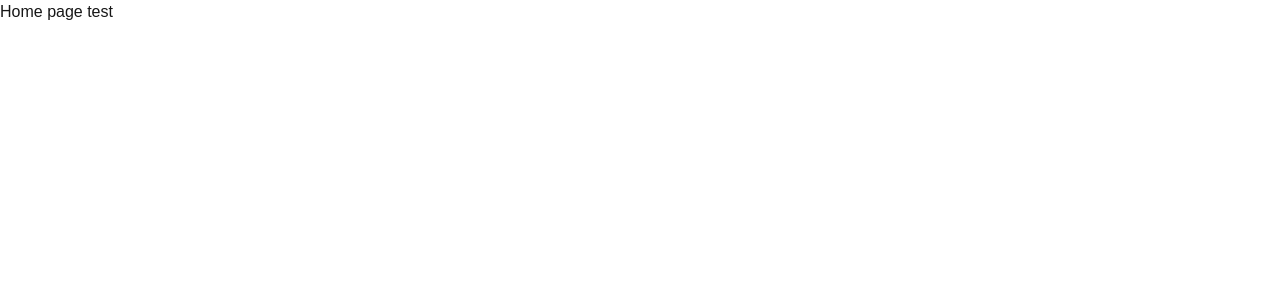
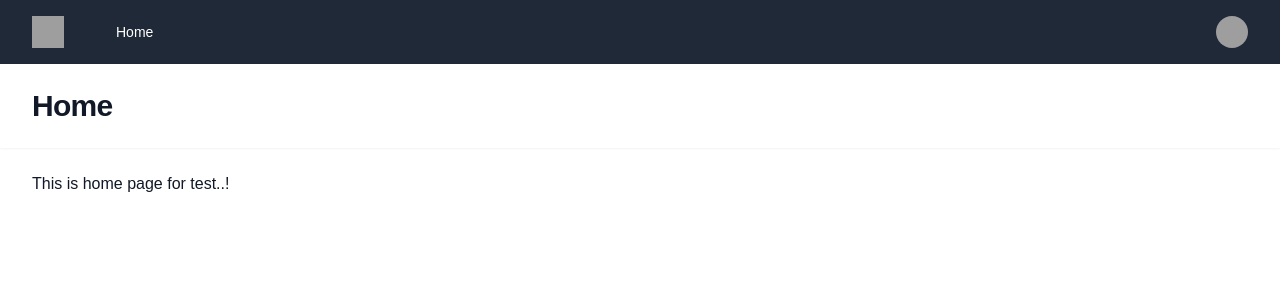
Before and after one commit to Jarul-test/Test-Demo, a Next.js app: page /Test-Demo/home in a window 1280 px wide. Shown: the top 300 px of the page. Built offline with nearby package versions, Linux system fonts and the light colour scheme; grey boxes are pictures that could not be loaded.

Commit message:
Minor changes to UI

```diff
--- a/pages/home.tsx
+++ b/pages/home.tsx
@@ -1,6 +1,182 @@
 "use client";
+import {
+  Disclosure,
+  DisclosureButton,
+  DisclosurePanel,
+  Menu,
+  MenuButton,
+  MenuItem,
+  MenuItems,
+} from "@headlessui/react";
+
+const user = {
+  name: "Tom Cook",
+  email: "tom@example.com",
+  imageUrl:
+    "https://images.unsplash.com/photo-1472099645785-5658abf4ff4e?ixlib=rb-1.2.1&ixid=eyJhcHBfaWQiOjEyMDd9&auto=format&fit=facearea&facepad=2&w=256&h=256&q=80",
+};
+
+const navigation = [
+  { name: "Home", href: "#", current: true },
+];
+
+const userNavigation = [
+  { name: "Your Profile", href: "#" },
+];
+
 const Home = () => {
-  return <div>Home page test</div>;
+  return (
+    <>
+      <div className="min-h-full text-white">
+        <Disclosure as="nav" className="bg-gray-800">
+          <div className="mx-auto max-w-7xl px-4 sm:px-6 lg:px-8">
+            <div className="flex h-16 items-center justify-between">
+              <div className="flex items-center">
+                <div className="shrink-0">
+                  <img
+                    alt="Your Company"
+                    src="https://tailwindui.com/plus-assets/img/logos/mark.svg?color=indigo&shade=500"
+                    className="size-8"
+                  />
+                </div>
+                <div className="hidden md:block">
+                  <div className="ml-10 flex items-baseline space-x-4">
+                    {navigation.map((item) => (
+                      <a
+                        key={item.name}
+                        href={item.href}
+                        aria-current={item.current ? "page" : undefined}
+                        className={`
+                          ${item.current}
+                            ? "bg-gray-900 text-white"
+                            : "text-gray-300 hover:bg-gray-700 hover:text-white",
+                          rounded-md px-3 py-2 text-sm font-medium`}
+                      >
+                        {item.name}
+                      </a>
+                    ))}
+                  </div>
+                </div>
+              </div>
+              <div className="hidden md:block">
+                <div className="ml-4 flex items-center md:ml-6">
+                  <button
+                    type="button"
+                    className="relative rounded-full bg-gray-800 p-1 text-gray-400 hover:text-white focus:ring-2 focus:ring-white focus:ring-offset-2 focus:ring-offset-gray-800 focus:outline-hidden"
+                  >
+                    <span className="absolute -inset-1.5" />
+                    <span className="sr-only">View notifications</span>
+                  </button>
+
+                  {/* Profile dropdown */}
+                  <Menu as="div" className="relative ml-3">
+                    <div>
+                      <MenuButton className="relative flex max-w-xs items-center rounded-full bg-gray-800 text-sm focus:ring-2 focus:ring-white focus:ring-offset-2 focus:ring-offset-gray-800 focus:outline-hidden">
+                        <span className="absolute -inset-1.5" />
+                        <span className="sr-only">Open user menu</span>
+                        <img
+                          alt=""
+                          src={user.imageUrl}
+                          className="size-8 rounded-full"
+                        />
+                      </MenuButton>
+                    </div>
+                    <MenuItems
+                      transition
+                      className="absolute right-0 z-10 mt-2 w-48 origin-top-right rounded-md bg-white py-1 ring-1 shadow-lg ring-black/5 transition focus:outline-hidden data-closed:scale-95 data-closed:transform data-closed:opacity-0 data-enter:duration-100 data-enter:ease-out data-leave:duration-75 data-leave:ease-in"
+                    >
+                      {userNavigation.map((item) => (
+                        <MenuItem key={item.name}>
+                          <a
+                            href={item.href}
+                            className="block px-4 py-2 text-sm text-gray-700 data-focus:bg-gray-100 data-focus:outline-hidden"
+                          >
+                            {item.name}
+                          </a>
+                        </MenuItem>
+                      ))}
+                    </MenuItems>
+                  </Menu>
+                </div>
+              </div>
+            </div>
+          </div>
+
+          <DisclosurePanel className="md:hidden">
+            <div className="space-y-1 px-2 pt-2 pb-3 sm:px-3">
+              {navigation.map((item) => (
+                <DisclosureButton
+                  key={item.name}
+                  as="a"
+                  href={item.href}
+                  aria-current={item.current ? "page" : undefined}
+                  className={`
+                    ${item.current}
+                      ? "bg-gray-900 text-white"
+                      : "text-gray-300 hover:bg-gray-700 hover:text-white",
+                    "block rounded-md px-3 py-2 text-base font-medium"
+                  `}
+                >
+                  {item.name}
+                </DisclosureButton>
+              ))}
+            </div>
+            <div className="border-t border-gray-700 pt-4 pb-3">
+              <div className="flex items-center px-5">
+                <div className="shrink-0">
+                  <img
+                    alt=""
+                    src={user.imageUrl}
+                    className="size-10 rounded-full"
+                  />
+                </div>
+                <div className="ml-3">
+                  <div className="text-base/5 font-medium text-white">
+                    {user.name}
+                  </div>
+                  <div className="text-sm font-medium text-gray-400">
+                    {user.email}
+                  </div>
+                </div>
+                <button
+                  type="button"
+                  className="relative ml-auto shrink-0 rounded-full bg-gray-800 p-1 text-gray-400 hover:text-white focus:ring-2 focus:ring-white focus:ring-offset-2 focus:ring-offset-gray-800 focus:outline-hidden"
+                >
+                  <span className="absolute -inset-1.5" />
+                  <span className="sr-only">View notifications</span>
+                </button>
+              </div>
+              <div className="mt-3 space-y-1 px-2">
+                {userNavigation.map((item) => (
+                  <DisclosureButton
+                    key={item.name}
+                    as="a"
+                    href={item.href}
+                    className="block rounded-md px-3 py-2 text-base font-medium text-gray-400 hover:bg-gray-700 hover:text-white"
+                  >
+                    {item.name}
+                  </DisclosureButton>
+                ))}
+              </div>
+            </div>
+          </DisclosurePanel>
+        </Disclosure>
+
+        <header className="bg-white shadow-sm">
+          <div className="mx-auto max-w-7xl px-4 py-6 sm:px-6 lg:px-8">
+            <h1 className="text-3xl font-bold tracking-tight text-gray-900">
+              Home
+            </h1>
+          </div>
+        </header>
+        <main>
+          <div className="mx-auto max-w-7xl px-4 py-6 sm:px-6 lg:px-8 text-gray-900">
+            This is home page for test..!
+          </div>
+        </main>
+      </div>
+    </>
+  );
 };
 
 export default Home;
```
Also changed, not shown: package.json (+8 -7 lines), 1 other file (tests, documents, lock files or other folders).
